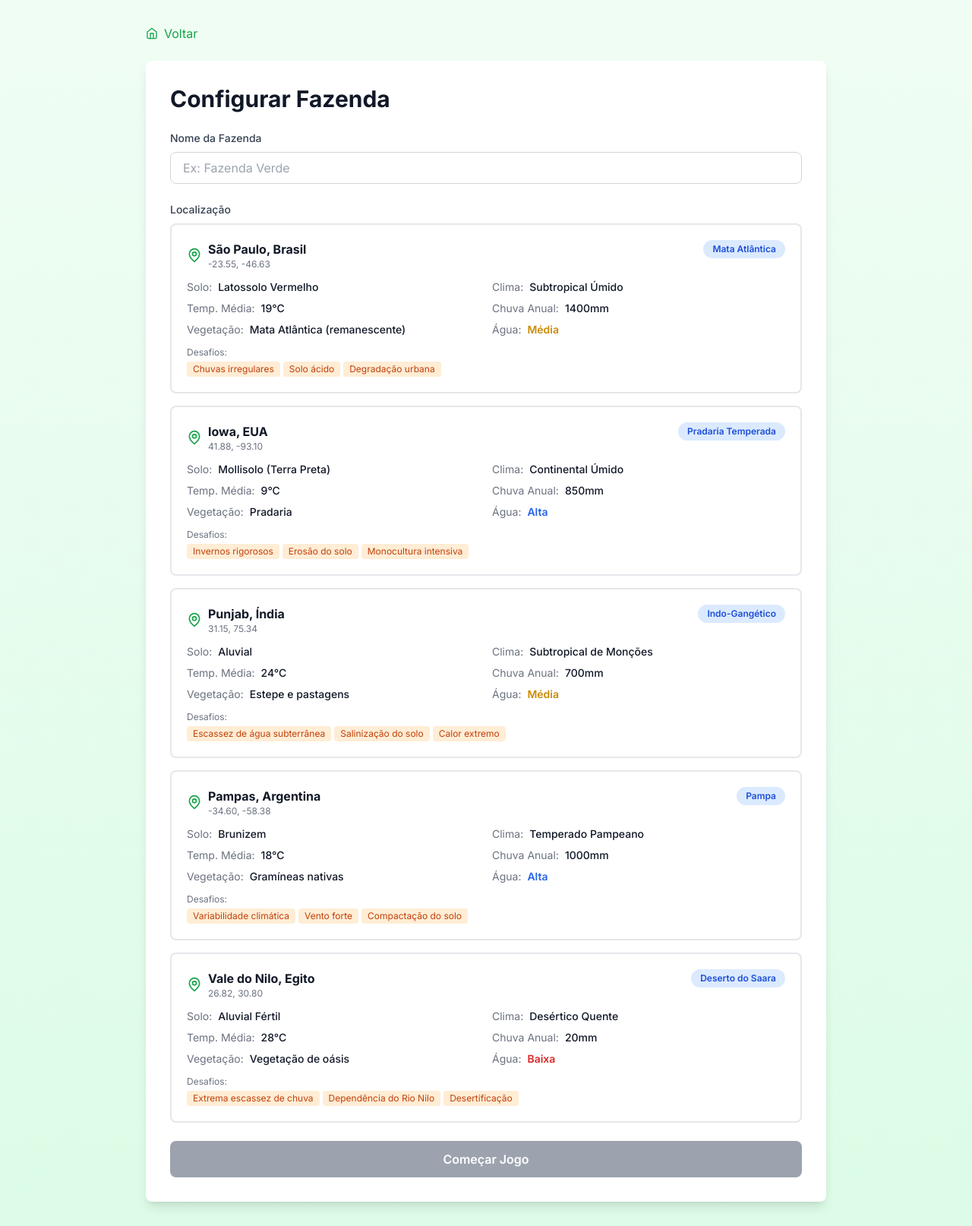
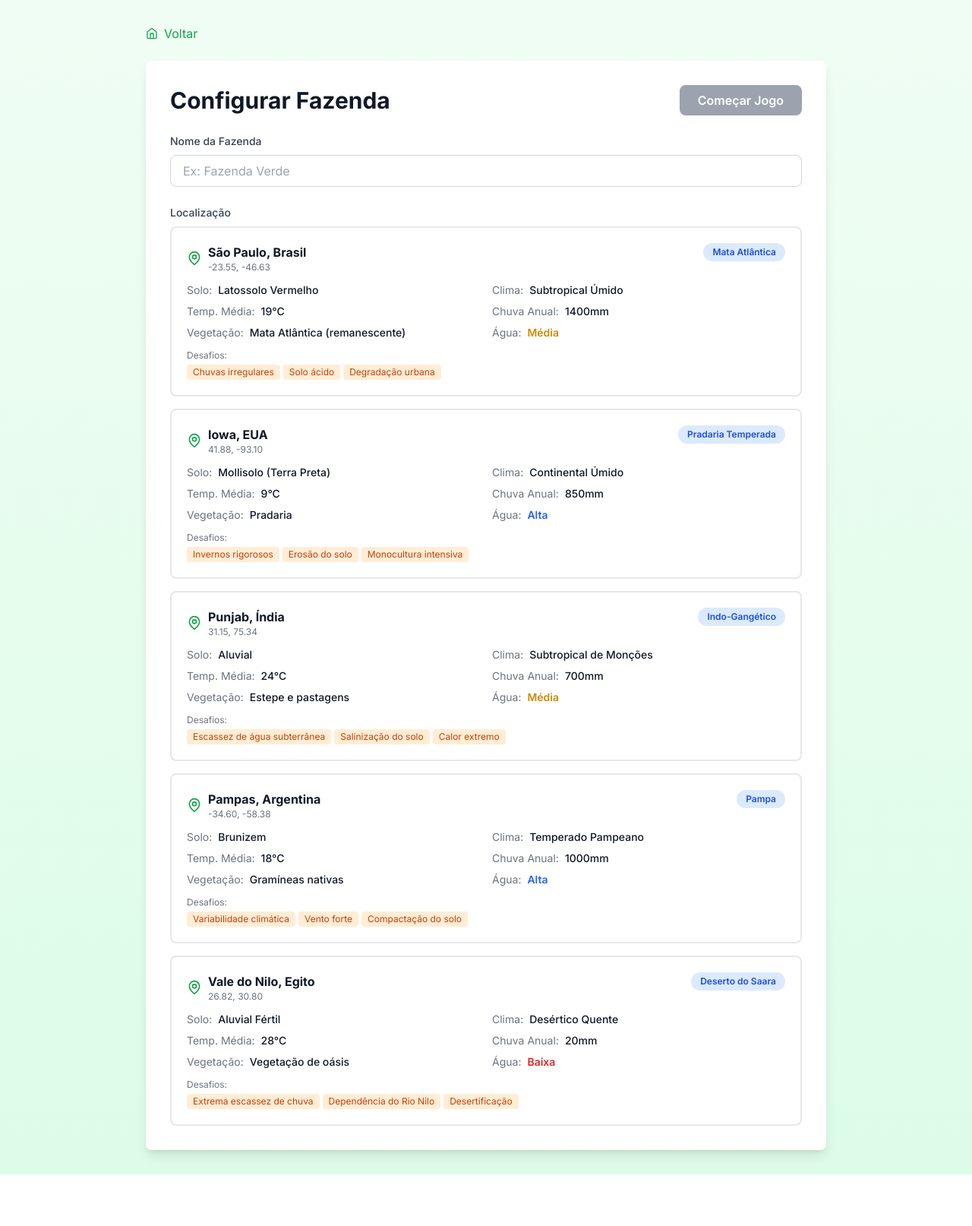
Before and after one commit to carvalhocaio/space-apps-challenge, a Next.js app in the folder frontend/: page /game in a window 1280 px wide. Shown: the whole page at 76% size. After the commit the page ends 1546 px from the top, so only its background shows below. Built offline with nearby package versions, Linux system fonts and the light colour scheme.

Commit message:
feat: refactor GamePage layout to include start game button in header and remove duplicate button

```diff
--- a/frontend/src/app/game/page.tsx
+++ b/frontend/src/app/game/page.tsx
@@ -1,7 +1,7 @@
 'use client'
 
-import { useState, useEffect } from 'react'
-import { GameState, GameScenario, Coordinates, LocationProfile } from '../../../../shared/types/game-state'
+import { useState } from 'react'
+import { GameState, GameScenario, LocationProfile } from '../../../../shared/types/game-state'
 import { gameApi } from '@/services/api.service'
 import MetricsDashboard from '@/components/MetricsDashboard'
 import ResourcesPanel from '@/components/ResourcesPanel'
@@ -135,7 +135,16 @@
           </Link>
 
           <div className="bg-white rounded-lg shadow-lg p-8">
-            <h1 className="text-3xl font-bold text-gray-900 mb-6">Configurar Fazenda</h1>
+            <div className="flex items-center justify-between mb-6">
+              <h1 className="text-3xl font-bold text-gray-900">Configurar Fazenda</h1>
+              <button
+                onClick={startGame}
+                disabled={loading || !selectedLocation || !farmName.trim()}
+                className="bg-green-600 hover:bg-green-700 disabled:bg-gray-400 text-white font-semibold px-6 py-2 rounded-lg transition-colors"
+              >
+                {loading ? 'Iniciando...' : 'Começar Jogo'}
+              </button>
+            </div>
 
             <div className="space-y-6">
               <div>
@@ -234,14 +243,6 @@
                   ))}
                 </div>
               </div>
-
-              <button
-                onClick={startGame}
-                disabled={loading || !selectedLocation || !farmName.trim()}
-                className="w-full bg-green-600 hover:bg-green-700 disabled:bg-gray-400 text-white font-semibold py-3 rounded-lg transition-colors"
-              >
-                {loading ? 'Iniciando...' : 'Começar Jogo'}
-              </button>
             </div>
           </div>
         </div>
```
